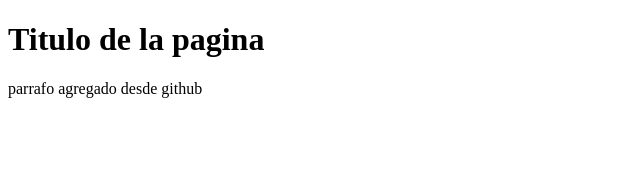
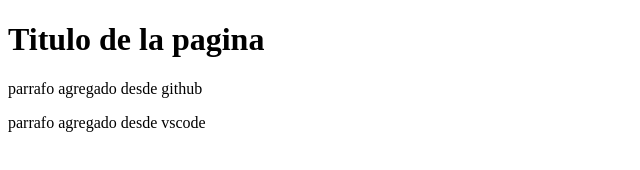
Before and after one commit to jmanwel/proyecto-Web-empresa-C, a plain HTML site: page index.html in a window 1280 px wide. Shown: the whole page, without its empty margins (0-640 px from the left). Drawn offline with Linux system fonts and the light colour scheme.

Commit message:
agregando parrafo desde vscode

```diff
--- a/index.html
+++ b/index.html
@@ -8,5 +8,6 @@
 <body>
     <h1>Titulo de la pagina</h1>
     <p>parrafo agregado desde github</p>
+    <p>parrafo agregado desde vscode</p>
 </body>
 </html>
```
